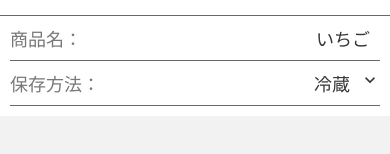
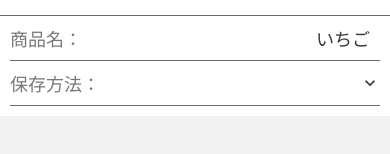
Before and after one commit to ken0426/eatLimit-app2.0, a React Native app: screen /registerScreen in a window 390 px wide. Shown: the part 184-338 px from the top of the page. Built offline with nearby package versions, Linux system fonts and the light colour scheme.

Commit message:
[fix] 不要な記述を削除

```diff
--- a/src/components/atoms/AtomSingleSelect.tsx
+++ b/src/components/atoms/AtomSingleSelect.tsx
@@ -15,7 +15,7 @@ const AtomSingleSelect: FC<Props> = ({ label, onPress }) => {
     <TouchableOpacity onPress={onPress} style={styles.itemArea}>
       <Text style={styles.label}>{`${label}：`}</Text>
       <View style={{ flexDirection: 'row', flex: 1 }}>
-        <Text style={styles.textValue}>冷蔵</Text>
+        <Text style={styles.textValue}></Text>
         <View>
           <MaterialIcons
             name='keyboard-arrow-down'
```
